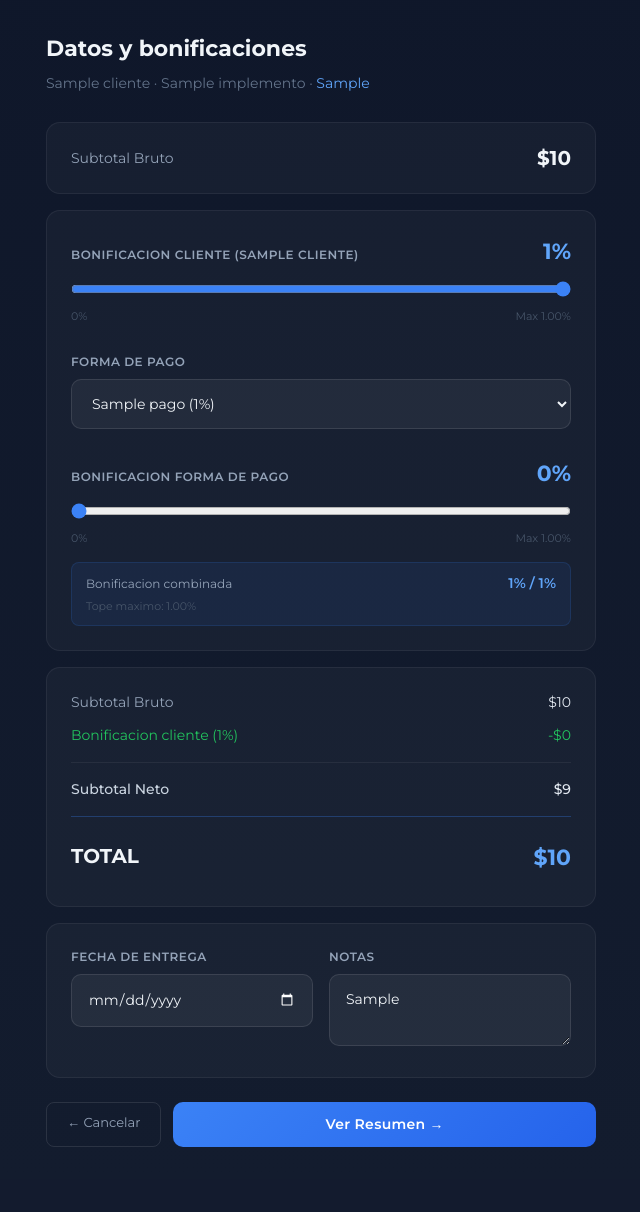
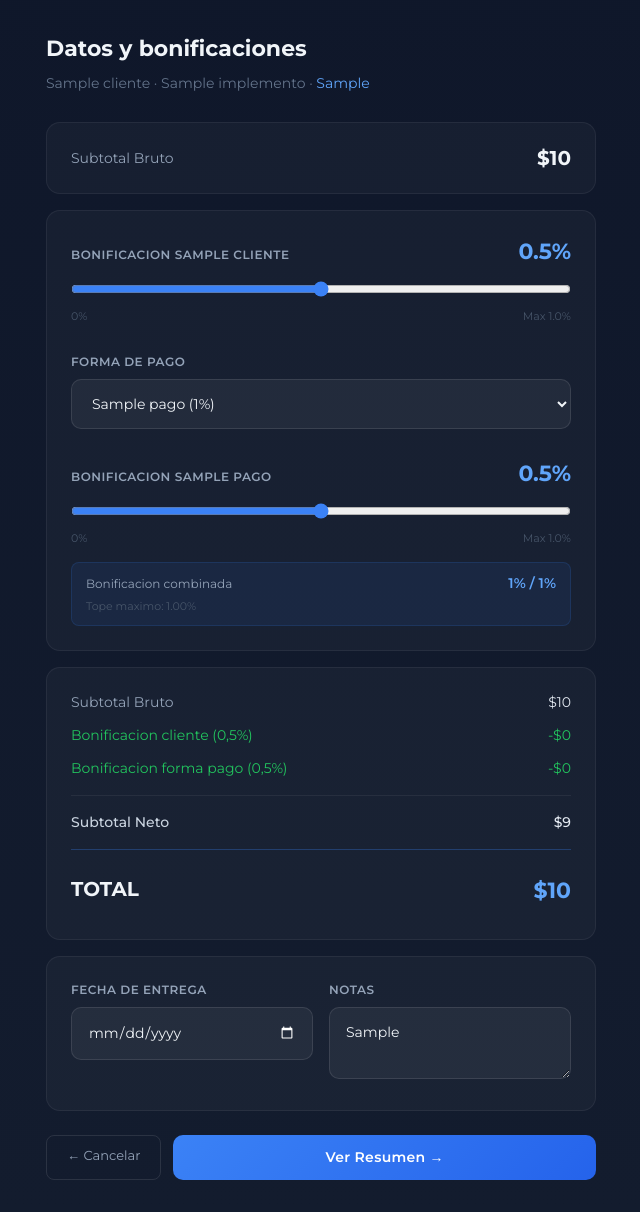
Before and after one commit to luciaf17/cotizador, a Django app: page /1/bonificaciones/ in a window 1280 px wide. Shown: the part 61-1273 px from the top of the page, without its empty margins (319-959 px from the left). Before the commit the page ends 1208 px from the top, so only its background shows below. Run offline with Django 5.2, Linux system fonts and the light colour scheme; a user stored in the database is signed in; tables that the repository leaves empty hold one stand-in row (values such as "Sample post"); some libraries are stand-ins or nearby versions.

Commit message:
fix: barras bonificacion inician al 50%, labels con nombre del concepto
- Barras inician al 50% de su rango (ej: max 15% -> inicia en 7.5%)
- Label cliente: 'BONIFICACION CONCESIONARIO' (nombre del tipo)
- Label pago: 'BONIFICACION CONTADO' (nombre de la forma de pago)
- Al cambiar forma de pago, label se actualiza dinamicamente
- data-nombre en options del select para JS

Co-Authored-By: Claude Opus 4.6 (1M context) <noreply@anthropic.com>

```diff
--- a/apps/cotizaciones/views.py
+++ b/apps/cotizaciones/views.py
@@ -587,18 +587,24 @@ def bonificaciones(request, cotizacion_id):
     items_data = _get_items_data(cotizacion)
     subtotal_bruto = sum(Decimal(str(i['precio_linea'])) for i in items_data)
 
-    bonif_cliente_max = str(cotizacion.cliente.bonificacion_porcentaje)
+    cliente_max = float(cotizacion.cliente.bonificacion_porcentaje)
     forma_pago_actual = cotizacion.forma_pago
-    bonif_pago_max = str(forma_pago_actual.bonificacion_porcentaje) if forma_pago_actual else '0'
+    pago_max = float(forma_pago_actual.bonificacion_porcentaje) if forma_pago_actual else 0
+
+    # Iniciar al 50% de cada rango, redondeado a 0.5
+    cliente_init = round(cliente_max / 2 * 2) / 2
+    pago_init = round(pago_max / 2 * 2) / 2
 
     return render(request, 'cotizaciones/bonificaciones.html', {
         'cotizacion': cotizacion,
         'formas_pago': formas_pago,
         'bonif_max': str(tenant.bonif_max_porcentaje) if tenant else '30',
-        'bonif_cliente_max': bonif_cliente_max,
-        'bonif_pago_max': bonif_pago_max,
+        'bonif_cliente_max': str(cliente_max),
+        'bonif_pago_max': str(pago_max),
+        'bonif_cliente_init': str(cliente_init),
+        'bonif_pago_init': str(pago_init),
         'subtotal_bruto': subtotal_bruto,
-        'bonif_cliente_default': bonif_cliente_max,
+        'forma_pago_nombre': forma_pago_actual.nombre if forma_pago_actual else '',
         'fecha_min': date.today().isoformat(),
     })
 
--- a/templates/cotizaciones/bonificaciones.html
+++ b/templates/cotizaciones/bonificaciones.html
@@ -26,12 +26,12 @@
             <!-- Bonif Cliente -->
             <div style="margin-bottom: 28px;">
                 <div style="display: flex; justify-content: space-between; align-items: baseline; margin-bottom: 12px;">
-                    <label class="label-dark" style="margin-bottom: 0;">Bonificacion cliente ({{ cotizacion.cliente.tipo_cliente.nombre }})</label>
-                    <span id="bonif_cliente_val" style="color: #60a5fa; font-size: 22px; font-weight: 700;">{{ bonif_cliente_default }}%</span>
+                    <label class="label-dark" style="margin-bottom: 0;">Bonificacion {{ cotizacion.cliente.tipo_cliente.nombre }}</label>
+                    <span id="bonif_cliente_val" style="color: #60a5fa; font-size: 22px; font-weight: 700;">{{ bonif_cliente_init }}%</span>
                 </div>
                 <input type="range" name="bonif_cliente_pct" id="bonif_cliente"
                        min="0" max="{{ bonif_cliente_max }}" step="0.5"
-                       value="{{ bonif_cliente_default }}"
+                       value="{{ bonif_cliente_init }}"
                        style="width: 100%;"
                        oninput="onSlider('cliente')">
                 <div style="display: flex; justify-content: space-between; margin-top: 4px;">
@@ -48,6 +48,7 @@
                     {% for fp in formas_pago %}
                     <option value="{{ fp.id }}"
                             data-bonif="{{ fp.bonificacion_porcentaje|stringformat:'g' }}"
+                            data-nombre="{{ fp.nombre }}"
                             {% if fp.id == cotizacion.forma_pago_id %}selected{% endif %}>
                         {{ fp.nombre }} ({{ fp.bonificacion_porcentaje|stringformat:'g' }}%)
                     </option>
@@ -58,12 +59,12 @@
             <!-- Bonif Pago -->
             <div>
                 <div style="display: flex; justify-content: space-between; align-items: baseline; margin-bottom: 12px;">
-                    <label class="label-dark" style="margin-bottom: 0;">Bonificacion forma de pago</label>
-                    <span id="bonif_pago_val" style="color: #60a5fa; font-size: 22px; font-weight: 700;">{{ bonif_pago_max }}%</span>
+                    <label id="bonif_pago_label" class="label-dark" style="margin-bottom: 0;">Bonificacion {{ forma_pago_nombre }}</label>
+                    <span id="bonif_pago_val" style="color: #60a5fa; font-size: 22px; font-weight: 700;">{{ bonif_pago_init }}%</span>
                 </div>
                 <input type="range" name="bonif_pago_pct" id="bonif_pago"
                        min="0" max="{{ bonif_pago_max }}" step="0.5"
-                       value="{{ bonif_pago_max }}"
+                       value="{{ bonif_pago_init }}"
                        style="width: 100%;"
                        oninput="onSlider('pago')">
                 <div style="display: flex; justify-content: space-between; margin-top: 4px;">
@@ -142,11 +143,19 @@ function onSlider(which) {
 }
 
 function onFormaPago(sel) {
-    var bonif = parseFloat(sel.options[sel.selectedIndex].dataset.bonif) || 0;
+    var opt = sel.options[sel.selectedIndex];
+    var bonif = parseFloat(opt.dataset.bonif) || 0;
+    var nombre = opt.dataset.nombre || '';
     var sp = document.getElementById('bonif_pago');
+
+    // Actualizar max y valor al 50% del nuevo rango
     sp.max = bonif;
-    sp.value = bonif;
+    sp.value = Math.round(bonif / 2 * 2) / 2;
+
+    // Actualizar label con nombre de la forma de pago
+    document.getElementById('bonif_pago_label').textContent = 'BONIFICACION ' + nombre.toUpperCase();
     document.getElementById('bonif_pago_max_label').textContent = 'Max ' + bonif + '%';
+
     onSlider('pago');
 }
 
```
